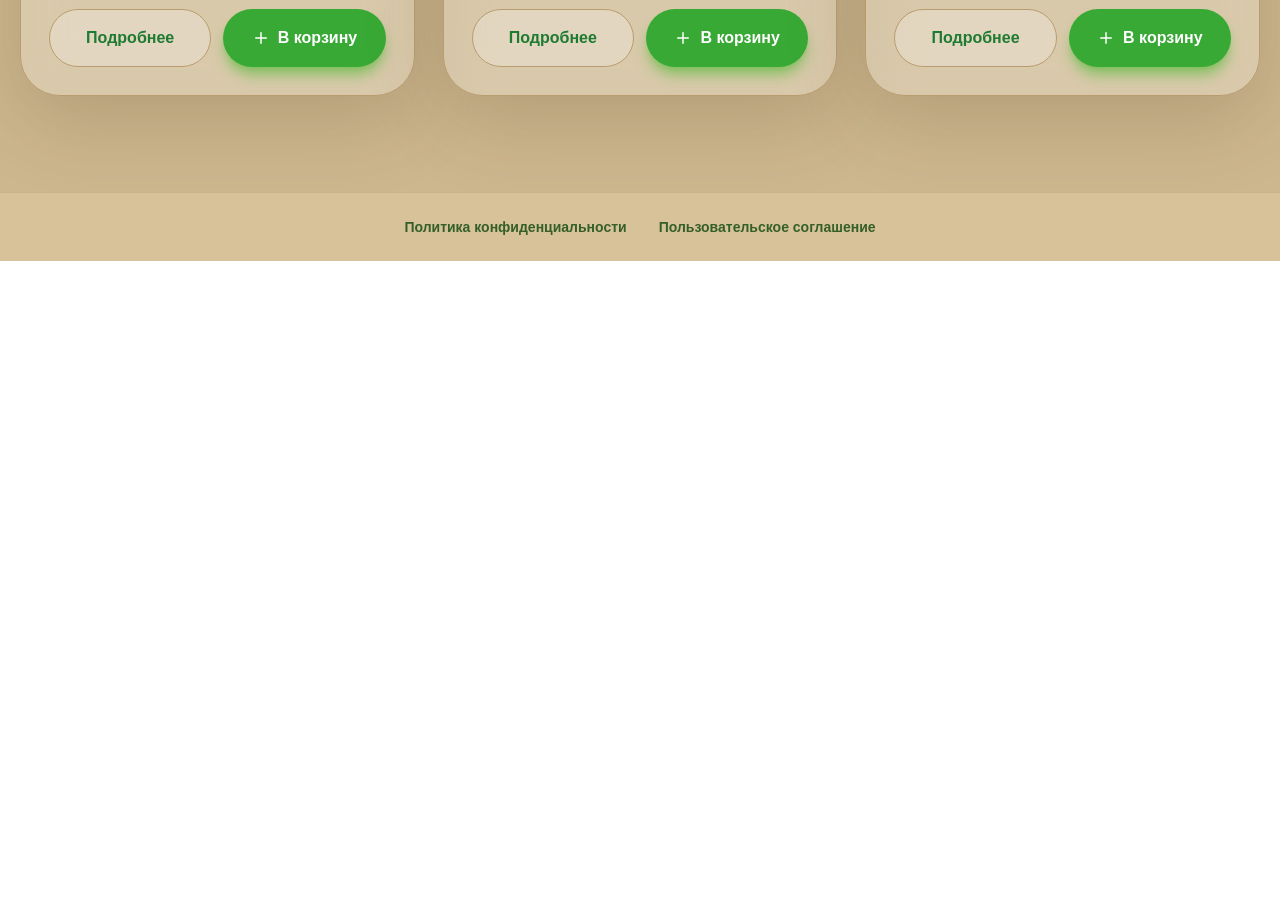
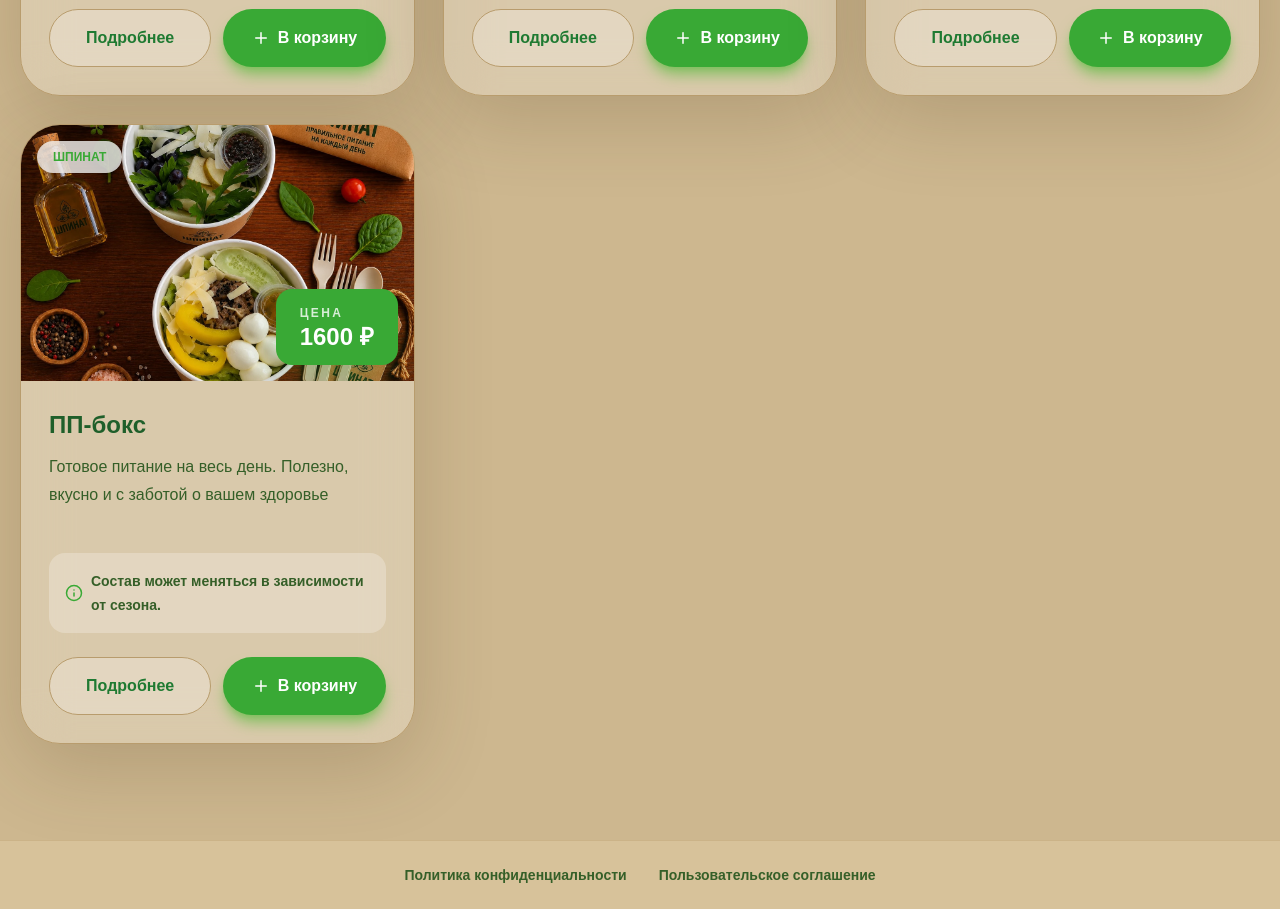
Before and after one commit to NXSTYone/shpinat, a Next.js app: page /menu/dishes in a window 1280 px wide. Shown: the part 1920-2829 px from the top of the page. Before the commit the page ends 2181 px from the top, so only its background shows below. Built offline with nearby package versions, Linux system fonts and the light colour scheme.

Commit message:
update product cards

```diff
--- a/src/data/products.ts
+++ b/src/data/products.ts
@@ -115,11 +115,28 @@ export const dishes = [
       "/images/zelen_sup.webp",
     seasonal: true,
   },
+
+  {
+    id: 7,
+    title: "ПП-бокс",
+    description:
+      "Готовое питание на весь день. Полезно, вкусно и с заботой о вашем здоровье",
+    fullDescription: `
+- Завтрак
+- Обед
+- Ужин
+- Травяной чай
+`,
+    price: 1600,
+    image:
+      "/images/pp_box.webp",
+    seasonal: true,
+  },
 ];
 
 export const sets = [
   {
-    id: 7,
+    id: 8,
     title: "Эко-набор Family",
     description:
       "Фермерские продукты для всей семьи.",
```
Also changed, not shown: public/images/pp_box.webp (added).
